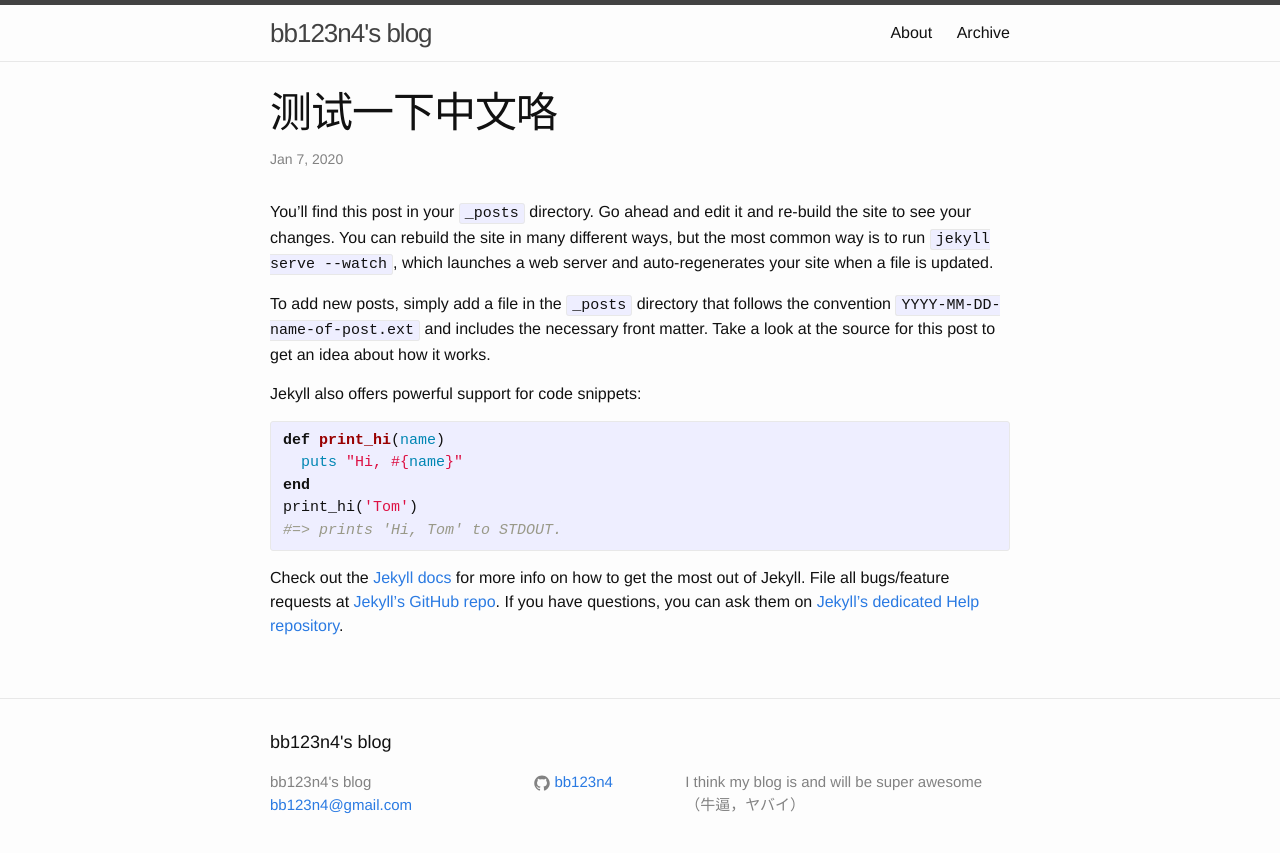
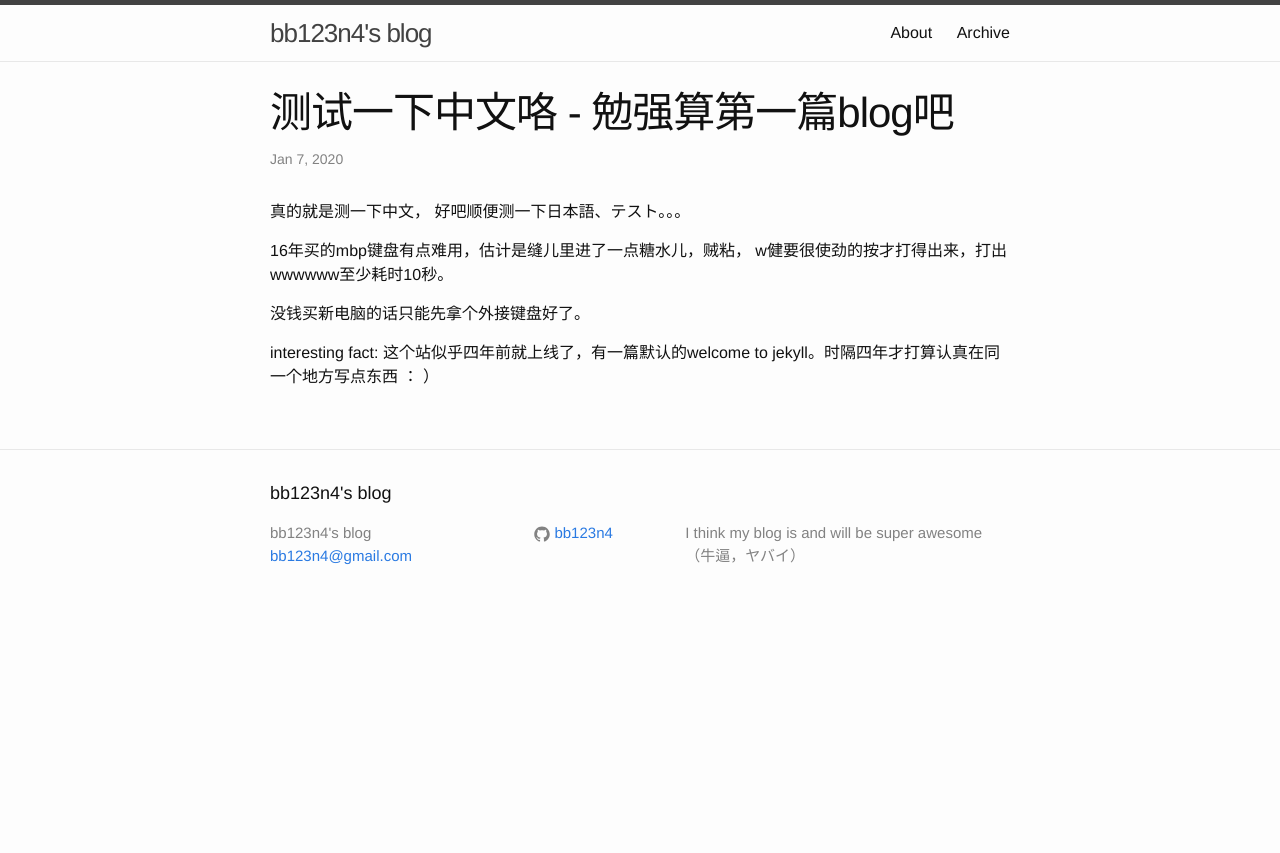
Before and after one commit to bb123n4/bb123n4.github.io, a Jekyll site: the page built from _posts/2020-01-07-test.markdown, in a window 1280 px wide. Shown: the top 853 px of the page. Built offline with Jekyll 4.4.1, drawn with Linux system fonts in a browser that asks for light colours.

Commit message:
add more blog contents on 2020-01-07-test

```diff
--- a/_posts/2020-01-07-test.markdown
+++ b/_posts/2020-01-07-test.markdown
@@ -1,25 +1,14 @@
 ---
 layout: post
-title:  "测试一下中文咯"
+title:  "测试一下中文咯 - 勉强算第一篇blog吧"
 date:   2020-01-07 02:35:06
 categories: test
 ---
-You’ll find this post in your `_posts` directory. Go ahead and edit it and re-build the site to see your changes. You can rebuild the site in many different ways, but the most common way is to run `jekyll serve --watch`, which launches a web server and auto-regenerates your site when a file is updated.
+真的就是测一下中文， 好吧顺便测一下日本語、テスト。。。
 
-To add new posts, simply add a file in the `_posts` directory that follows the convention `YYYY-MM-DD-name-of-post.ext` and includes the necessary front matter. Take a look at the source for this post to get an idea about how it works.
+16年买的mbp键盘有点难用，估计是缝儿里进了一点糖水儿，贼粘， w健要很使劲的按才打得出来，打出wwwwww至少耗时10秒。
 
-Jekyll also offers powerful support for code snippets:
+没钱买新电脑的话只能先拿个外接键盘好了。
 
-{% highlight ruby %}
-def print_hi(name)
-  puts "Hi, #{name}"
-end
-print_hi('Tom')
-#=> prints 'Hi, Tom' to STDOUT.
-{% endhighlight %}
 
-Check out the [Jekyll docs][jekyll] for more info on how to get the most out of Jekyll. File all bugs/feature requests at [Jekyll’s GitHub repo][jekyll-gh]. If you have questions, you can ask them on [Jekyll’s dedicated Help repository][jekyll-help].
-
-[jekyll]:      http://jekyllrb.com
-[jekyll-gh]:   https://github.com/jekyll/jekyll
-[jekyll-help]: https://github.com/jekyll/jekyll-help
+interesting fact: 这个站似乎四年前就上线了，有一篇默认的welcome to jekyll。时隔四年才打算认真在同一个地方写点东西 ： ）
```
